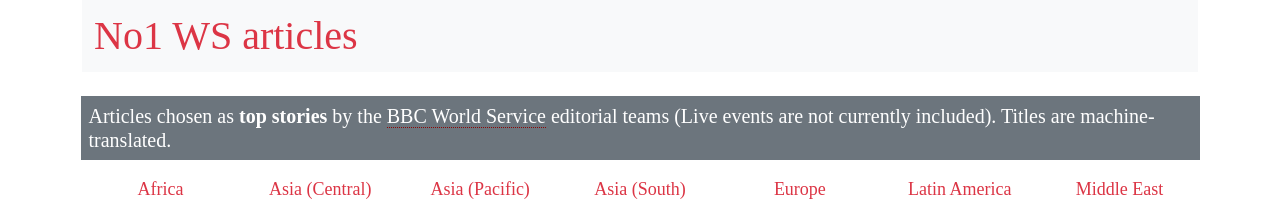
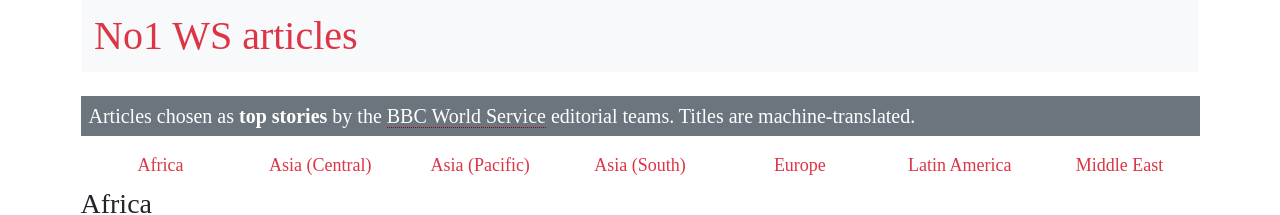
Before and after one commit to georgva0/ws-top-stories, a React (Create React App) app: page / in a window 1280 px wide. Shown: the top 215 px of the page. Built offline with nearby package versions, Linux system fonts and the light colour scheme; no server answers; a web font is replaced by a local one.

Commit message:
Re-adding live events to top stories

```diff
--- a/src/pages/TopStoriesPage.js
+++ b/src/pages/TopStoriesPage.js
@@ -21,8 +21,8 @@ const TopStoriesPage = () => {
 
   useEffect(() => {
     fetch(
-      // `https://sheets.googleapis.com/v4/spreadsheets/1eX_45LxEqExv5QIu2fbLR7iXuMp1u7Au3V9nGwDv8vU/values/rawData!A1:J40?key=${process.env.REACT_APP_GOOGLE_CLOUD_KEY}`
-      `https://sheets.googleapis.com/v4/spreadsheets/1eX_45LxEqExv5QIu2fbLR7iXuMp1u7Au3V9nGwDv8vU/values/topItems!A2:J41?key=${process.env.REACT_APP_GOOGLE_CLOUD_KEY}`
+      `https://sheets.googleapis.com/v4/spreadsheets/1eX_45LxEqExv5QIu2fbLR7iXuMp1u7Au3V9nGwDv8vU/values/rawData!A1:J40?key=${process.env.REACT_APP_GOOGLE_CLOUD_KEY}`
+      //`https://sheets.googleapis.com/v4/spreadsheets/1eX_45LxEqExv5QIu2fbLR7iXuMp1u7Au3V9nGwDv8vU/values/topItems!A2:J41?key=${process.env.REACT_APP_GOOGLE_CLOUD_KEY}`
     )
       .then((response) => response.json())
       .then((data) => {
@@ -49,7 +49,7 @@ const TopStoriesPage = () => {
               >
                 BBC World Service
               </a>{" "}
-              editorial teams (Live events are not currently included). Titles are machine-translated.
+              editorial teams. Titles are machine-translated.
             </h5>
           </Col>
         </Row>
@@ -383,7 +383,6 @@ const TopStoriesPage = () => {
 
                     <CardBody className="mx-0 px-0">
                       <CardTitle tag="h5">
-
                         {article[1] && (
                           <Badge ml-3 color="danger">
                             {article[1]}
@@ -437,7 +436,6 @@ const TopStoriesPage = () => {
 
                     <CardBody className="mx-0 px-0">
                       <CardTitle tag="h5">
-
                         {article[1] && (
                           <Badge ml-3 color="danger">
                             {article[1]}
```
